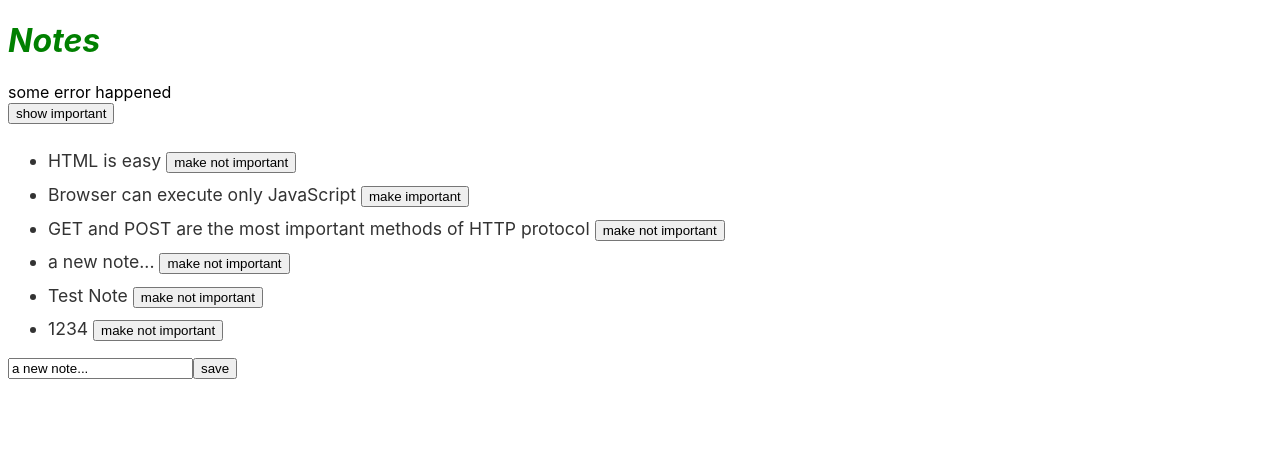
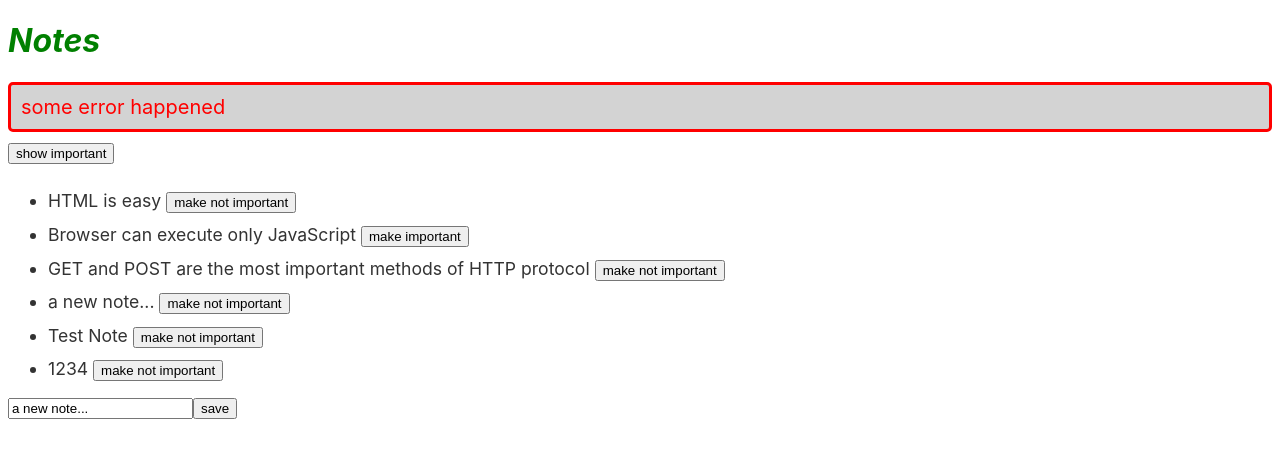
Before and after one commit to staeff/fullstackopen-notes, a React (Create React App) app: page / in a window 1280 px wide. Shown: the top 458 px of the page. Built offline with nearby package versions, Linux system fonts and the light colour scheme; data requests are answered from the project's data file.

Commit message:
Add styles for error messages

```diff
--- a/src/index.css
+++ b/src/index.css
@@ -21,3 +21,13 @@ li.note {
   font-size: 1.1em;
   padding-top: 0.6em;
 }
+
+.error {
+  color: red;
+  background: lightgrey;
+  font-size: 20px;
+  border-style: solid;
+  border-radius: 5px;
+  padding: 10px;
+  margin-bottom: 10px;
+}
```
